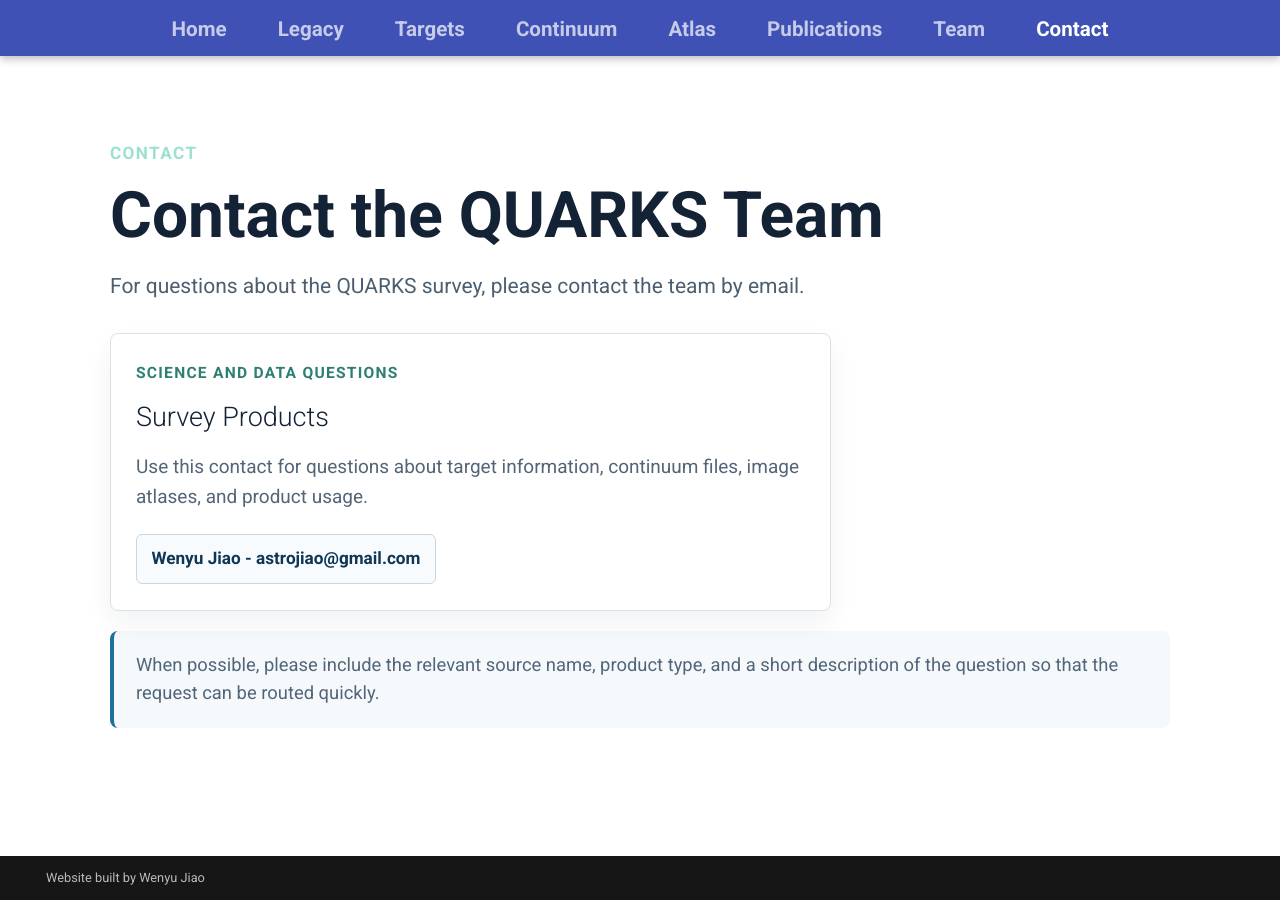
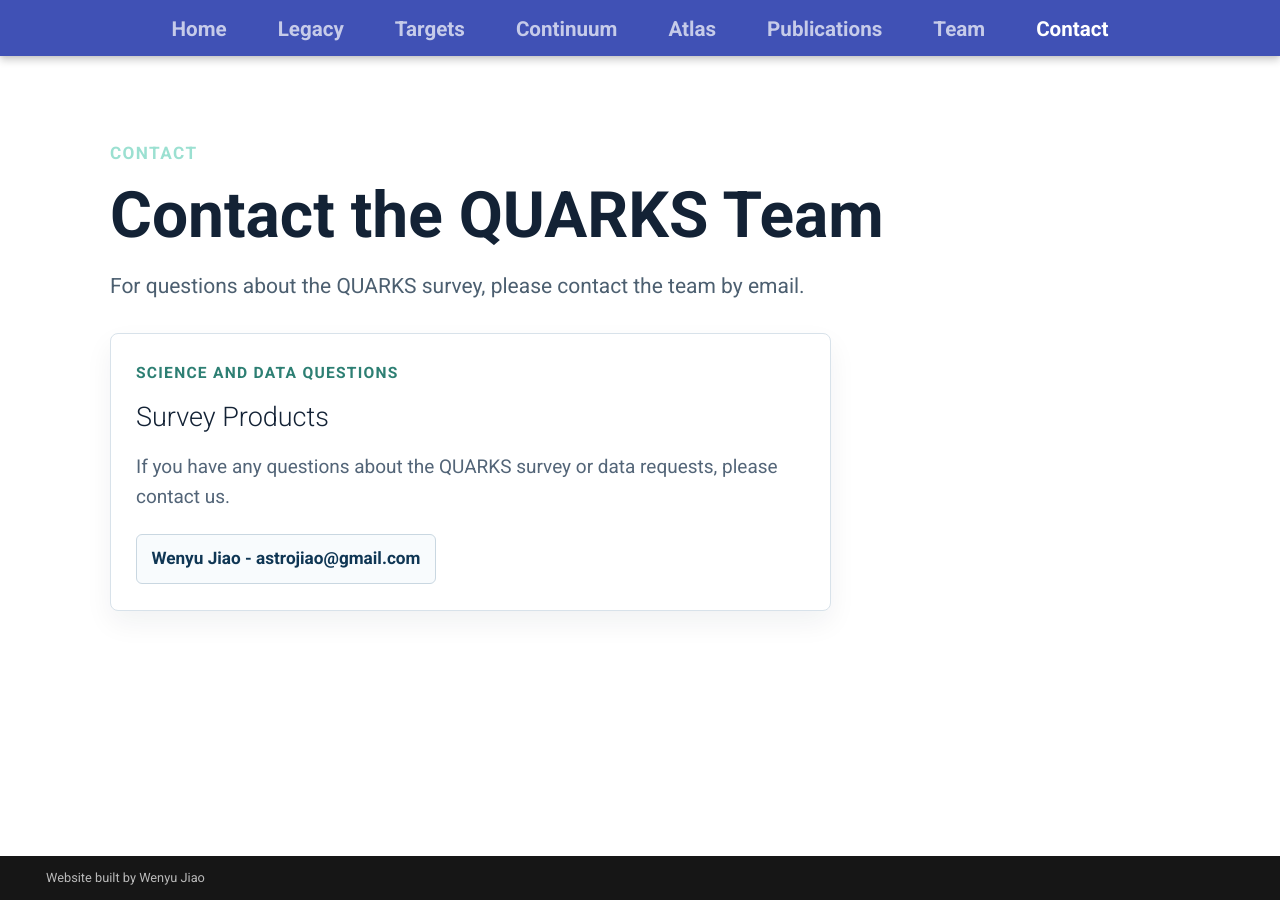
Before and after one commit to ALMAQUARKS/almaquarks.github.io, an MkDocs documentation site: the page built from docs/contact.md, in a window 1280 px wide. Built offline with MkDocs 1.6.1 and Material for MkDocs 9.7.7, drawn with Linux system fonts in a browser that asks for light colours.

Commit message:
Simplify contact page message

```diff
--- a/docs/contact.md
+++ b/docs/contact.md
@@ -10,15 +10,9 @@
   <article class="quarks-contact-card">
     <span>Science and data questions</span>
     <h2>Survey Products</h2>
-    <p>Use this contact for questions about target information, continuum files, image atlases, and product usage.</p>
+    <p>If you have any questions about the QUARKS survey or data requests, please contact us.</p>
     <div class="quarks-contact-card__actions">
       <a href="mailto:astrojiao@gmail.com">Wenyu Jiao - astrojiao@gmail.com</a>
     </div>
   </article>
 </section>
-
-<section class="quarks-contact-note">
-  <p>
-    When possible, please include the relevant source name, product type, and a short description of the question so that the request can be routed quickly.
-  </p>
-</section>
```
